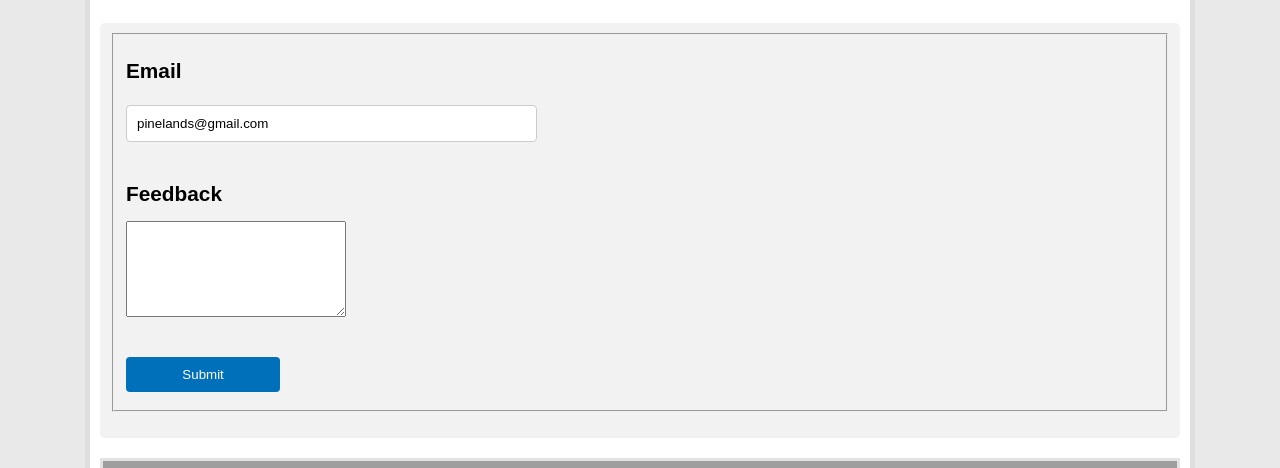
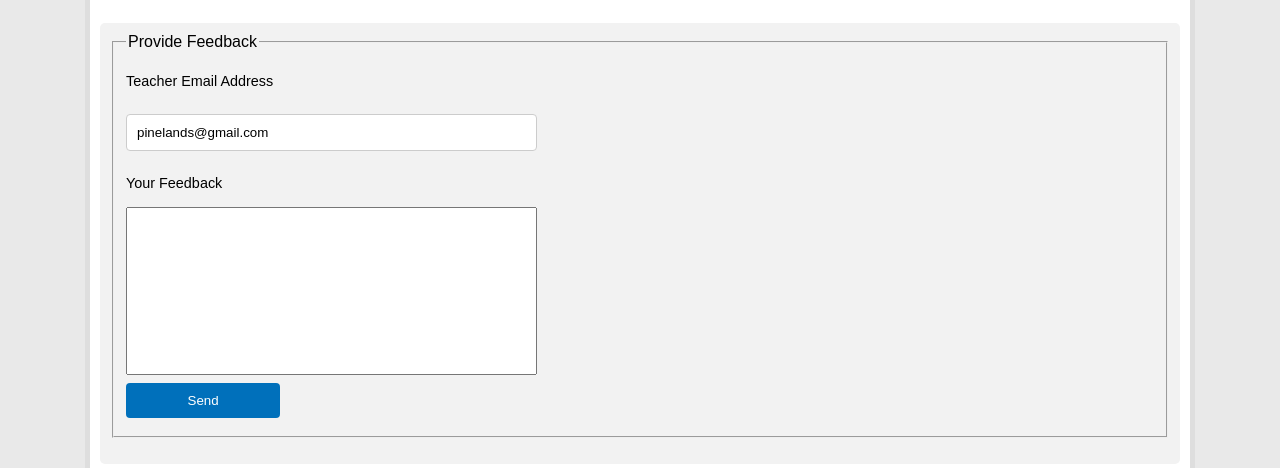
Before and after one commit to roubin94/ifb299group89, a PHP site: page /feedback.php in a window 1280 px wide. Shown: the part 359-827 px from the top of the page. Run offline with PHP 8.4, Linux system fonts and the light colour scheme; the visitor is signed in with stand-in values (Sample User, id 1); grey boxes are pictures that could not be loaded.

Commit message:
Bug fixing, commenting and minor UI changes

```diff
--- a/Styles/StyleSheet.css
+++ b/Styles/StyleSheet.css
@@ -371,3 +371,12 @@ body header {
     font-size: 1.3em;
     font-weight: bold;
 }
+
+textarea {
+    width: 40%;
+    resize: none;
+    overflow: auto;
+    font-family: sans-serif;
+    font-size: 0.9em;
+    line-height: 1.4;
+}
--- a/feedback.php
+++ b/feedback.php
@@ -1,7 +1,7 @@
 <?php
 session_start();
 
-$title = "Pinelands Music Academy - Feedback";
+$title = "PMA - Send Feedback";
 
 $email = $feedback = "";
 $emailErr = $feedbackErr = $message = "";
@@ -24,13 +24,14 @@ if ($_SERVER["REQUEST_METHOD"] == "POST") {
 
 <form method='POST' action='<?php echo htmlspecialchars($_SERVER["PHP_SELF"]); ?>'>
     <fieldset>
-        <br /><header>Email</header>
-        <p><input type='text' name='email' value='<?php echo $email; ?>'>
-        <?php echo $emailErr; ?></p>
-        <br /><header>Feedback</header>
-        <p><textarea type='text' name="feedback" rows="6" cols="100"></textarea>
-        <?php echo $feedbackErr; ?></p>
-        <br /><input type='submit' value='Submit'/><?php echo $message; ?>
+        <legend>Provide Feedback</legend>
+        <p>Teacher Email Address</p>
+        <input type='text' name='email' value='<?php echo $email; ?>'>
+        <?php echo $emailErr; ?>
+        <br /><p>Your Feedback</p>
+        <textarea name="feedback" rows="8"></textarea>
+        <?php echo $feedbackErr; ?>
+        <br /><input type='submit' value='Send'/><?php echo $message; ?>
     </fieldset>
 </form>
 
--- a/feedback_validate.php
+++ b/feedback_validate.php
@@ -4,7 +4,7 @@
 
     // Check if inputted e-mail address isn't empty, and matches the e-mail format.
     if (empty($_POST["email"])) {
-        $emailErr = "Teacher e-mail address is required.";
+        $emailErr = "Please enter the teacher's email address.";
         $err_flag = TRUE;
     }
     else {
@@ -15,7 +15,7 @@
         }
     }
     if (empty($_POST["feedback"])) {
-        $feedbackErr = "Feedback can not be empty.";
+        $feedbackErr = "Please enter your feedback.";
         $err_flag = TRUE;
     }
 
--- a/login_mysql.php
+++ b/login_mysql.php
@@ -14,11 +14,11 @@
     // Check each user database for the login details.
     if ($user_details = login($db_students, 'students', $email, $password)) {
         $_SESSION['student_id'] = $user_details['student_id'];
-        $message = "You have successfully logged in.";
+        $message = "  You have successfully logged in.";
     }
     else if ($user_details = login($db_teachers, 'teachers', $email, $password)) {
         $_SESSION['teacher_id'] = $user_details['teacher_id'];
-        $message = "You have successfully logged in.";
+        $message = "  You have successfully logged in.";
     }
     else if ($user_details = login($db_staff, 'staff', $email, $password)) {
         $_SESSION['staff_id'] = $user_details['staff_id'];
--- a/profile.php
+++ b/profile.php
@@ -39,7 +39,7 @@
         <br />
     <?php } ?>
         <a href="profile_update.php">Update Your Details or Change Your Password</a><br />
-        <a href="feedback_type.php">Send Us or Your Teachers Feedback</a>
+        <a href="feedback_type.php">Provide Feedback</a>
     </html>
 
     <?php
--- a/profile_update.php
+++ b/profile_update.php
@@ -22,7 +22,7 @@
         include "profile_update_validate.php";
         // If no errors, proceed to update the details in the database.
         if ($err_flag == FALSE) {
-            include('profile_update_mysql.php');
+            include "profile_update_mysql.php";
         }
     }
 
--- a/staff_stafflist.php
+++ b/staff_stafflist.php
@@ -7,14 +7,18 @@
     // Content
     include "header.php";
 
+    // Check if user is logged in as a staff member.
     if (!isset($_SESSION['staff_id'])) {
         echo "You are not logged in as a staff member.";
     }
+
     else {
+        // Connect to the staff database.
         include "db_credentials.php";
         include "db_connect.php";
+        $db_staff = db_connect($db_host, $db_user, $db_password, 'staff');
 
-        $db_staff = db_connect($db_host, $db_user, $db_password, 'staff');
+        // Get a list of staff members, and display it in a table.
         $sql = "SELECT * FROM staff";
         $result = mysqli_query($db_staff, $sql);
         ?>
--- a/staff_teacherlist.php
+++ b/staff_teacherlist.php
@@ -7,14 +7,18 @@
     // Content
     include "header.php";
 
+    // Check if user is logged in as a staff member.
     if (!isset($_SESSION['staff_id'])) {
         echo "You are not logged in as a staff member.";
     }
+
     else {
+        // Connect to the teachers database.
         include "db_credentials.php";
         include "db_connect.php";
+        $db_teachers = db_connect($db_host, $db_user, $db_password, 'teachers');
 
-        $db_teachers = db_connect($db_host, $db_user, $db_password, 'teachers');
+        // Get a list of teachers, and display it in a table.
         $sql = "SELECT * FROM teachers";
         $result = mysqli_query($db_teachers, $sql);
         ?>
--- a/staff_viewFeedback.php
+++ b/staff_viewFeedback.php
@@ -7,14 +7,18 @@
     // Content
     include "header.php";
 
+    // Check if user is logged in as a staff member.
     if (!isset($_SESSION['staff_id'])) {
         echo "You are not logged in as a staff member.";
     }
+
     else {
+        // Connect to the feedback database.
         include "db_credentials.php";
         include "db_connect.php";
+        $db_feedback = db_connect($db_host, $db_user, $db_password, 'feedback');
 
-        $db_feedback = db_connect($db_host, $db_user, $db_password, 'feedback');
+        // Get the feedback for the staff, and then display it in a table.
         $sql = "SELECT * FROM staff_feedback";
         $result = mysqli_query($db_feedback, $sql);
         ?>
--- a/teacher_profile.php
+++ b/teacher_profile.php
@@ -29,6 +29,7 @@
         <br />
 
         <a href="teacher_profile_update.php">Update Your Details or Change Your Password</a>
+        <p><a href="teacher_viewFeedback.php">View Student Feedback</a><p/>
     </html>
 
     <?php
--- a/teacher_profile_update.php
+++ b/teacher_profile_update.php
@@ -52,6 +52,7 @@
                 <p>Last Name<br /><input type='text' name='last_name' value='<?php echo $last_name; ?>'>
                 <?php echo $last_nameErr; ?></p>
                 <input type='submit' value='Save'/><?php echo $message; ?>
+                <p><a href="teacher_profile.php">Back</a><p/>
               </fieldset>
         </form>
     </html>
```
Also changed, not shown: feedback_type.php (+5 -5 lines), teacher_viewFeedback.php (+6 -1 lines).
